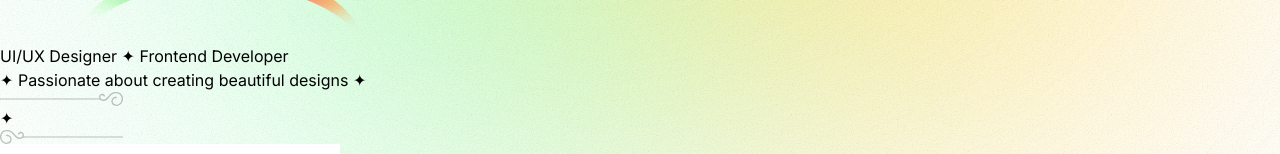
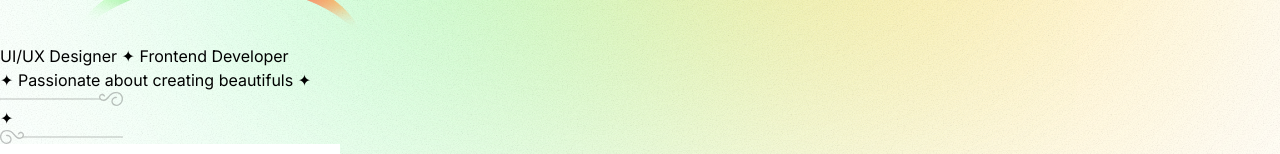
Before and after one commit to 01kartic/Portfolio, a React (Vite) app: page / in a window 1280 px wide. Shown: the part 212-366 px from the top of the page. Built offline with nearby package versions, Linux system fonts and the light colour scheme; a web font is replaced by a local one.

Commit message:
Update Links.tsx

```diff
--- a/src/screens/Links.tsx
+++ b/src/screens/Links.tsx
@@ -62,7 +62,7 @@ function Links() {
             <br />
             <span className="opacity-25">✦</span>{" "}
             <span className="text-black-200">
-              Passionate about creating beautiful designs
+              Passionate about creating beautifuls
             </span>{" "}
             <span className="opacity-25">✦</span>
           </p>
```
